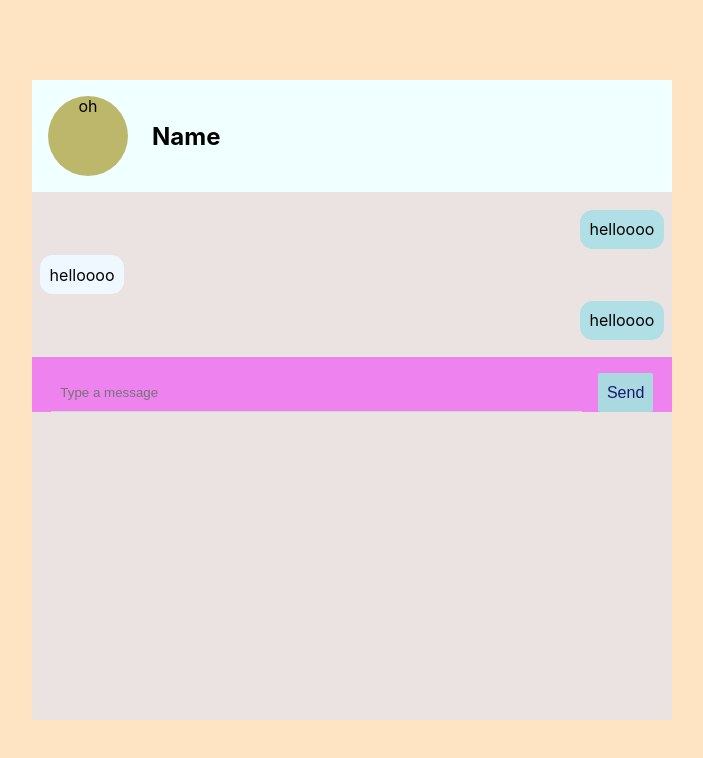
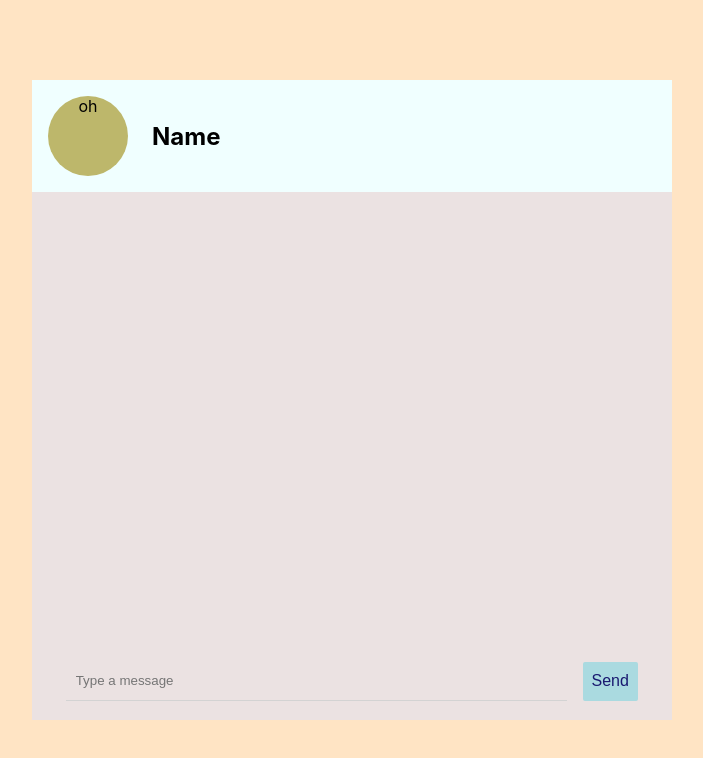
Before and after one commit to ayushiee/Chat-App-Frontend, a React (Create React App) app: page / in a window 1280 px wide. Shown: the top 758 px of the page, without its empty margins (288-991 px from the left). Built offline with nearby package versions, Linux system fonts and the light colour scheme.

Commit message:
Added basic bot replies

```diff
--- a/src/Components/MessageInput/MessageInput.css
+++ b/src/Components/MessageInput/MessageInput.css
@@ -4,6 +4,7 @@ display: flex;
 justify-content: center;
 justify-self: flex-end;
 margin-top: 1em;
+padding: 1.2em;
 }
 
 .textInput {
@@ -20,7 +21,7 @@ margin-top: 1em;
     max-height: 100px;
     overflow-x: hidden;
     overflow-y: auto;
-    color: whitesmoke;
+    /* color: whitesmoke; */
     cursor: text;
 }
 
--- a/src/Components/MessageInput/index.js
+++ b/src/Components/MessageInput/index.js
@@ -1,11 +1,35 @@
-import React from 'react';
-import './MessageInput.css';
+import React, { useState } from "react";
+import "./MessageInput.css";
 
-export default function MessageInput() {
-    return (
-        <div className='msgInputContainer'>
-            <input type='text' className='textInput' placeholder='Type a message' />
-            <button type='submit' className='sendButton'>Send</button>
-        </div>
-    )
-};
+export default function MessageInput({ onSend }) {
+  const [input, setInput] = useState("");
+
+  const onSubmit = () => {
+    onSend(input);
+    setInput("");
+  };
+
+  const onInputChange = ({ target }) => setInput(target.value);
+
+  const onEnter = ({ key }) => {
+    if (key === "Enter") {
+      onSubmit();
+    }
+  };
+
+  return (
+    <div className="msgInputContainer">
+      <input
+        value={input}
+        onChange={onInputChange}
+        onKeyDown={onEnter}
+        type="text"
+        className="textInput"
+        placeholder="Type a message"
+      />
+      <button type="submit" onClick={onSubmit} className="sendButton">
+        Send
+      </button>
+    </div>
+  );
+}
--- a/src/Containers/MainContainer/MainContainer.css
+++ b/src/Containers/MainContainer/MainContainer.css
@@ -19,7 +19,9 @@
 .texts {
     padding: 0.9em 0.5em;
     display: flex;
+    flex: 1;
     flex-direction: column;
+    overflow: auto;
 }
 
 .inputTexts {
@@ -27,5 +29,5 @@
     flex-direction: column;
     justify-self: flex-end;
     /* align-items:; */
-    background-color: violet;
+    /* background-color: violet; */
 }
--- a/src/Containers/MainContainer/index.js
+++ b/src/Containers/MainContainer/index.js
@@ -1,4 +1,4 @@
-import React from "react";
+import React, {useState} from "react";
 
 import MessageInput from "../../Components/MessageInput";
 import TextComponent from "../../Components/TextComponent";
@@ -6,18 +6,55 @@ import TitleBar from "../../Components/TitleBar";
 
 import "./MainContainer.css";
 
+const makeMessage  = (userId, content) => ({userId, content});
+
+const getBotReply = message => {
+  const botId = 'bot-user';
+  let content = 'I do not know what to say';
+
+  if (message.includes('hello')) {
+    content = 'well, hello there'
+  }
+
+  return makeMessage(botId, content);
+}
+
 function MainContainer() {
+  const user = {
+    id: 'user-me'
+  };
+
+  const [messages, setMessages] = useState([]);
+
+  const onSend = content => {
+    const message = makeMessage(user.id, content);
+    const botMessage = getBotReply(content);
+
+    setMessages(messages => {
+      const updatedMessages = [...messages];
+      updatedMessages.push(message)
+      updatedMessages.push(botMessage);
+      console.log(updatedMessages);
+      return updatedMessages;
+    });
+  };
+
+  const renderMessages = () => messages.map((message, index) => {
+      const { userId, content } = message;
+      const isMe = userId === user.id;
+
+      return <TextComponent key={index} text={content} isMe={isMe} />
+    })
+
   return (
     <div className="mainContainer">
       <div className="chatWindow">
         <TitleBar />
         <div className="texts">
-          <TextComponent text="helloooo" isMe />
-          <TextComponent text="helloooo" isMe={false} />
-          <TextComponent text="helloooo" isMe />
+          {renderMessages()}
         </div>
         <div className="inputTexts">
-          <MessageInput />
+          <MessageInput onSend={onSend} />
         </div>
       </div>
     </div>
```
